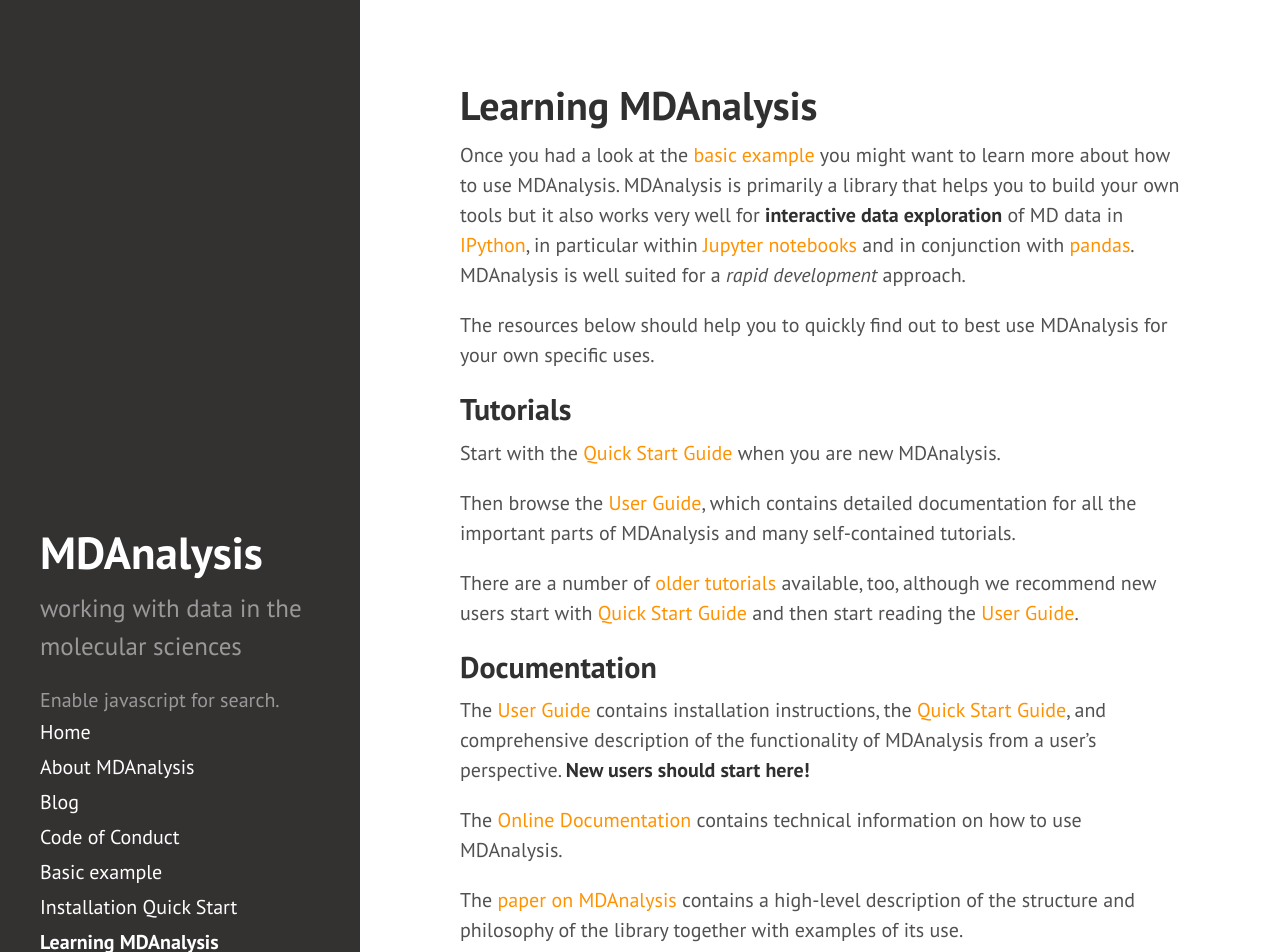
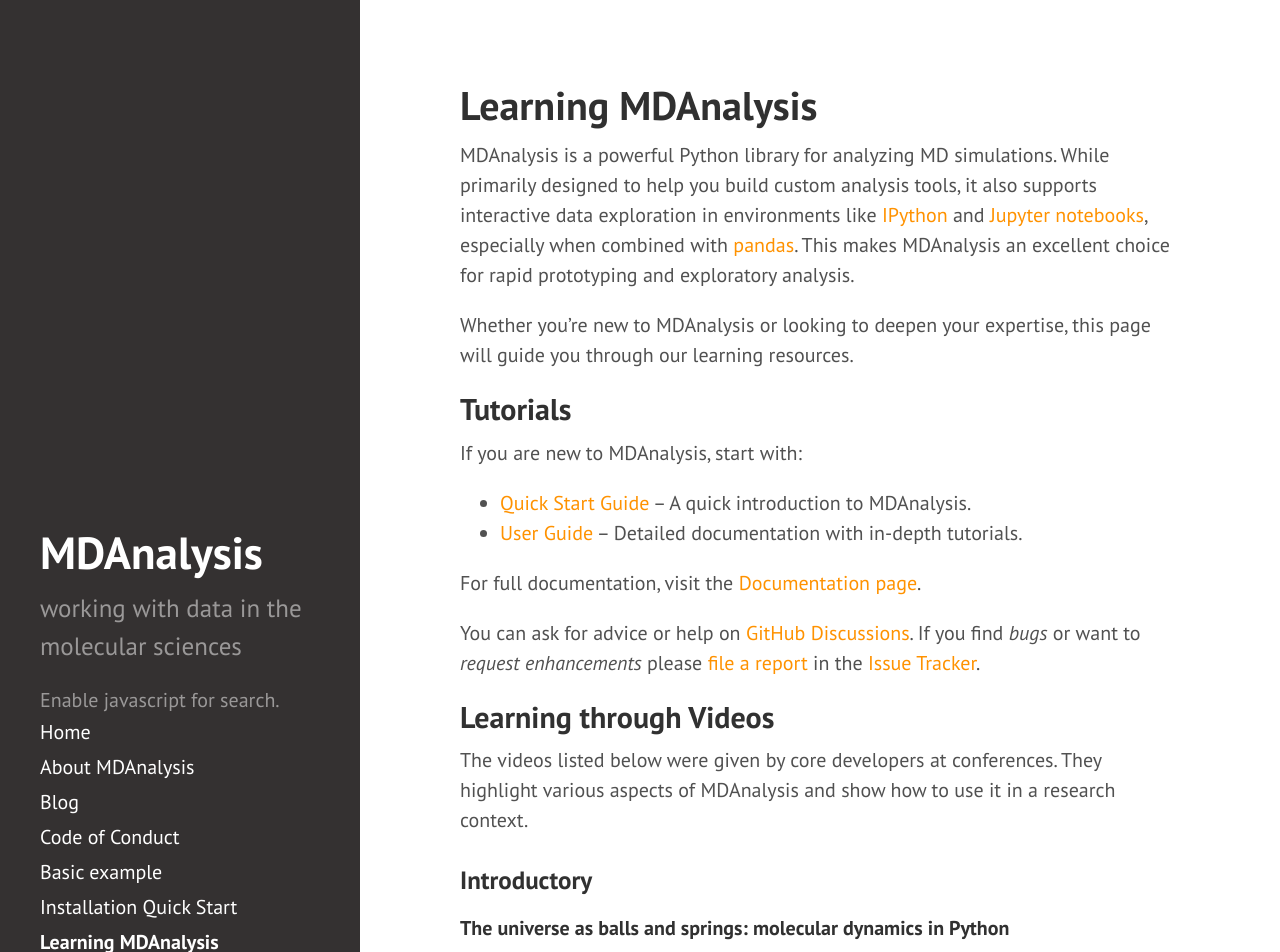
Before and after one commit to MDAnalysis/MDAnalysis.github.io, a Jekyll site: the page built from pages/learning_MDAnalysis.md, in a window 1280 px wide and 1400 px high. Shown: the top 952 px of the window. Built offline with Jekyll 4.4.1, drawn with Linux system fonts in a browser that asks for light colours; comment, search, counter and statistics services are not loaded; some of the changed text lies outside the part shown.

Commit message:
refine 'learning MDAnalysis' page

```diff
--- a/pages/learning_MDAnalysis.md
+++ b/pages/learning_MDAnalysis.md
@@ -4,60 +4,23 @@ title: Learning MDAnalysis
 order: 3
 ---
 
-Once you had a look at the
-[basic example]({{ site.baseurl }}/pages/basic_example)
-you might want to learn more about how to use
-MDAnalysis. MDAnalysis is primarily a library that helps you to build
-your own tools but it also works very well for **interactive data
-exploration** of MD data in [IPython](http://ipython.org/), in
-particular within [Jupyter notebooks](https://jupyter.org/) and in
-conjunction with [pandas](http://pandas.pydata.org/). MDAnalysis is
-well suited for a *rapid development* approach.
+MDAnalysis is a powerful Python library for analyzing MD simulations. While primarily designed to help you build custom analysis tools, it also supports interactive data exploration in environments like [IPython](http://ipython.org/) and [Jupyter notebooks](https://jupyter.org/), especially when combined with [pandas](http://pandas.pydata.org/). This makes MDAnalysis an excellent choice for rapid prototyping and exploratory analysis.
 
-The resources below should help you to quickly find out to best use
-MDAnalysis for your own specific uses.
-
+Whether you're new to MDAnalysis or looking to deepen your expertise, this page will guide you through our learning resources.
 
 ## Tutorials ##
 
-Start with the [{{ site.docs.quickstart.name }}]({{
-site.docs.quickstart.url }}) when you are new MDAnalysis.
+If you are new to MDAnalysis, start with:
 
-Then browse the [{{ site.docs.userguide.name }}]({{ site.docs.userguide.url }}), which contains detailed documentation for all the important parts of MDAnalysis and many self-contained tutorials.
+- [{{ site.docs.quickstart.name }}]({{ site.docs.quickstart.url }}) – A quick introduction to MDAnalysis.
+- [{{ site.docs.userguide.name }}]({{ site.docs.userguide.url }}) – Detailed documentation with in-depth tutorials.
 
-
-There are a number of [older tutorials]({{site.github.wiki}}/Tutorials) available, too, although we recommend new users start  with [{{ site.docs.quickstart.name }}]({{
-site.docs.quickstart.url }}) and then start reading the [{{ site.docs.userguide.name }}]({{ site.docs.userguide.url }}).
-
-
-## Documentation ##
-
-The [{{ site.docs.userguide.name }}]({{ site.docs.userguide.url }})
-contains installation instructions, the [{{ site.docs.quickstart.name
-}}]({{ site.docs.quickstart.url }}), and comprehensive description of
-the functionality of MDAnalysis from a user's perspective. **New users
-should start here!**
-
-The [{{ site.docs.mdanalysis.name }}]({{ site.docs.mdanalysis.url }})
-contains technical information on how to use MDAnalysis.
-
-The [paper on MDAnalysis]({{ site.baseurl
-}}/pages/citations#Gowers2016) contains a high-level description of
-the structure and philosophy of the library together with examples of
-its use.
-
-The [FAQ]({{ site.github.wiki }}/FAQ) contains a
-growing list of specific (frequently asked) questions and answers.
-
-## GitHub Discussions ##
+For full documentation, visit the [Documentation page]({{ site.docs.url }}).
 
 You can ask for advice or help on [{{ site.mailinglists.discussion.name }}]({{
-site.mailinglists.discussion.url }}). If you find *bugs* or
-want to *request enhancements* please [file a report]({{
-site.github.wiki }}/ReportingProblems) in the [Issue Tracker]({{
-sitemap.github.issues }}).
+site.mailinglists.discussion.url }}). If you find *bugs* or want to *request enhancements* please [file a report]({{site.github.wiki }}/ReportingProblems) in the [Issue Tracker]({{sitemap.github.issues }}).
 
-## Videos ##
+## Learning through Videos ##
 
 The videos listed below were given by core developers at
 conferences. They highlight various aspects of MDAnalysis and show how
```
